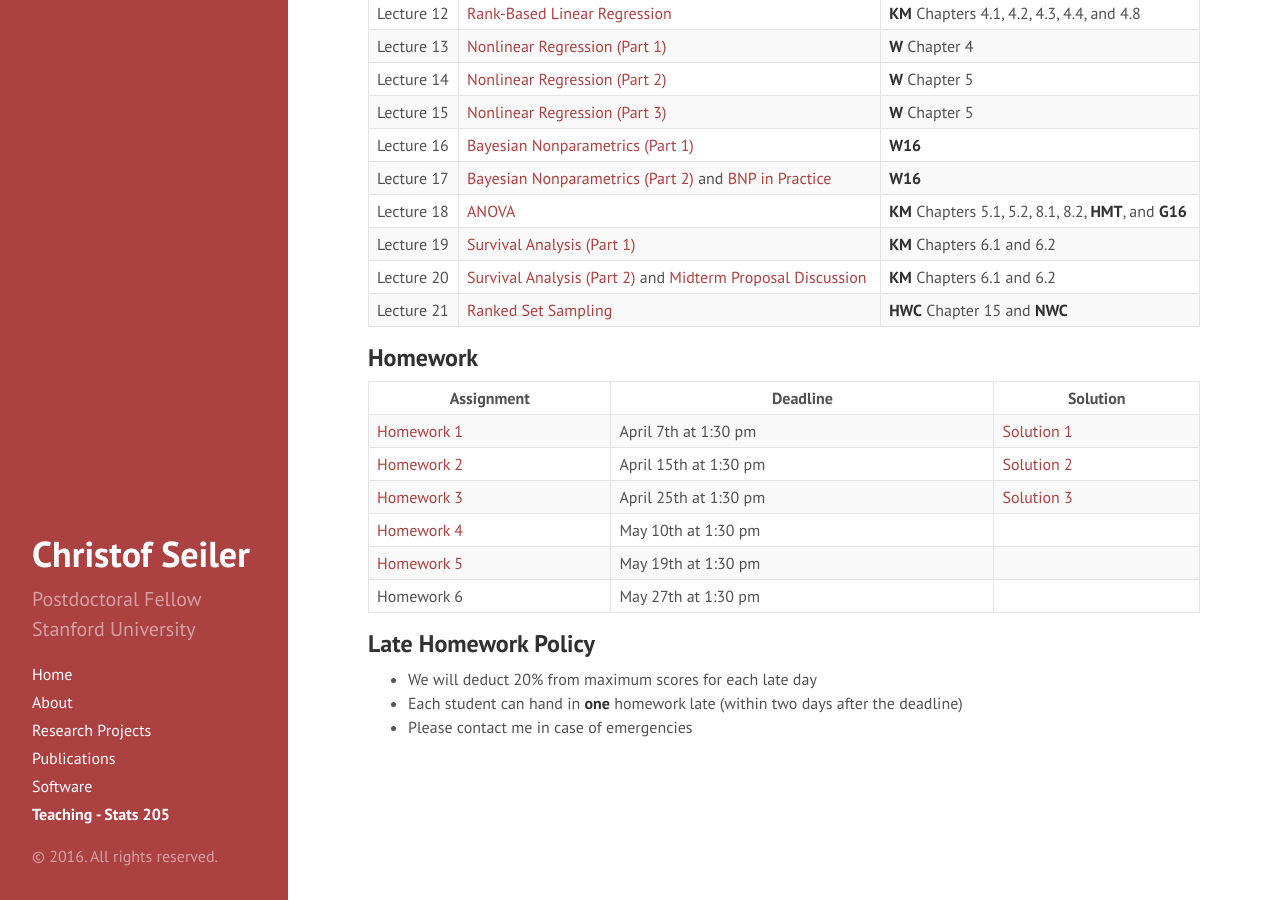
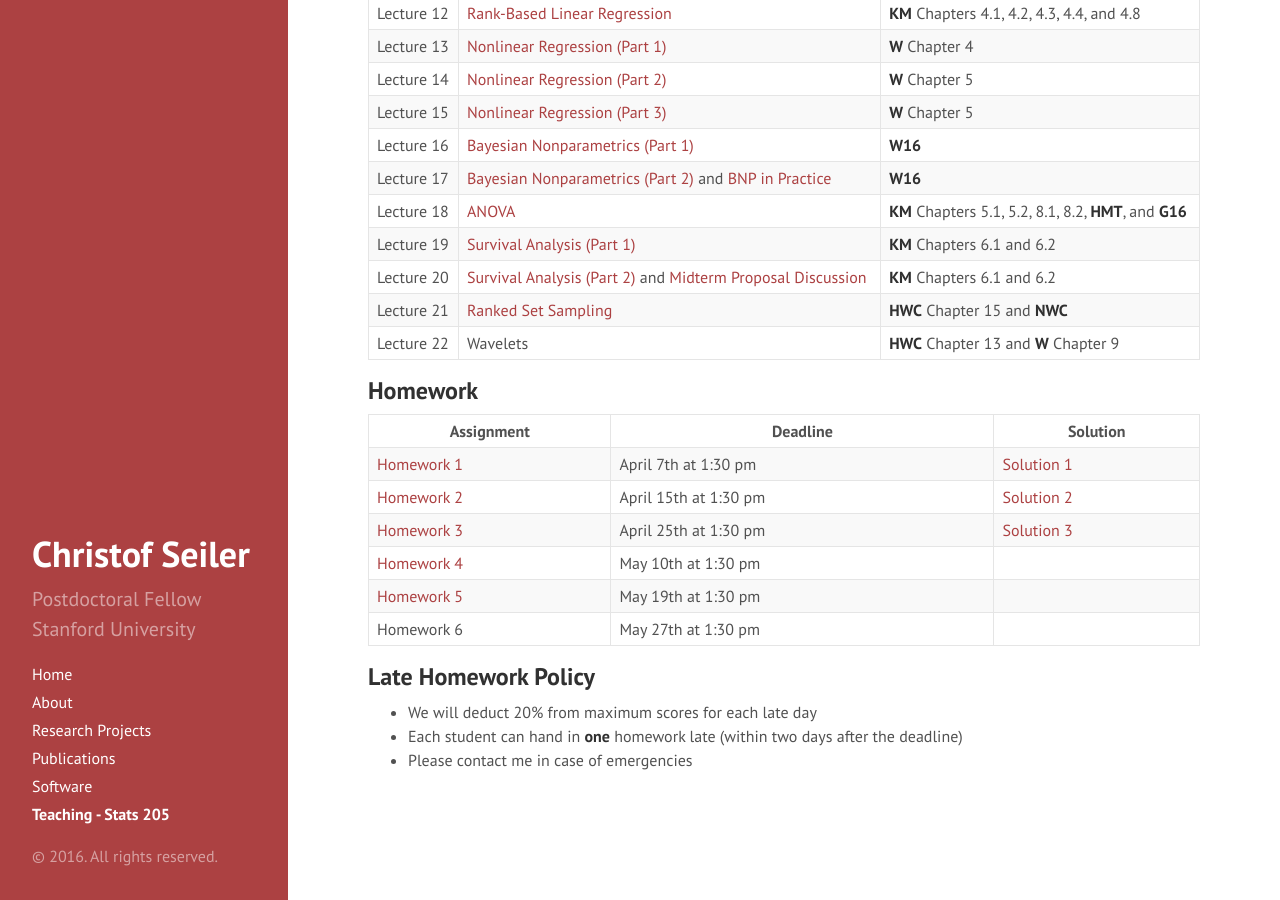
Before and after one commit to ChristofSeiler/ChristofSeiler.github.io, a Jekyll site: the page built from stats205.md, in a window 1280 px wide and 900 px high, scrolled down 2653 px. Built offline with Jekyll 4.4.1, drawn with Linux system fonts in a browser that asks for light colours; formulas are drawn with MathJax 3.

Commit message:
added background material for lecture 22

```diff
--- a/stats205.md
+++ b/stats205.md
@@ -107,6 +107,7 @@ Lecture 18 | [ANOVA](Lecture18/ANOVA.pdf)
 Lecture 19 | [Survival Analysis (Part 1)](Lecture19/Life.pdf)                                                                                   | **KM** Chapters 6.1 and 6.2
 Lecture 20 | [Survival Analysis (Part 2)](Lecture20/LifePart2.pdf) and [Midterm Proposal Discussion](Lecture20/MidtermProposals.pdf)            | **KM** Chapters 6.1 and 6.2
 Lecture 21 | [Ranked Set Sampling](Lecture21/RankedSetSampling.pdf)                                                                             | **HWC** Chapter 15 and **NWC**
+Lecture 22 | Wavelets                                                                                                                           | **HWC** Chapter 13 and **W** Chapter 9
 
 ## Homework
 
```
